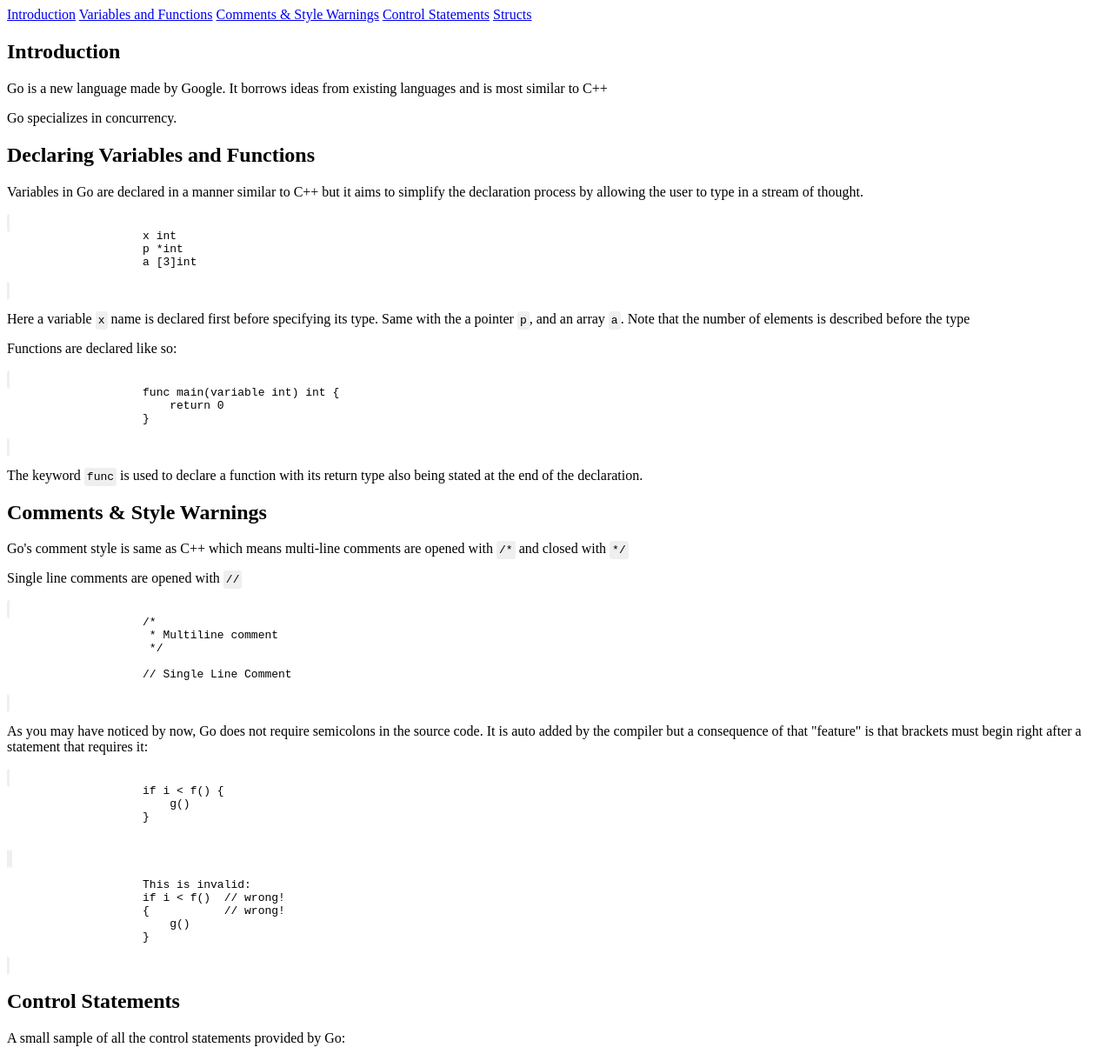
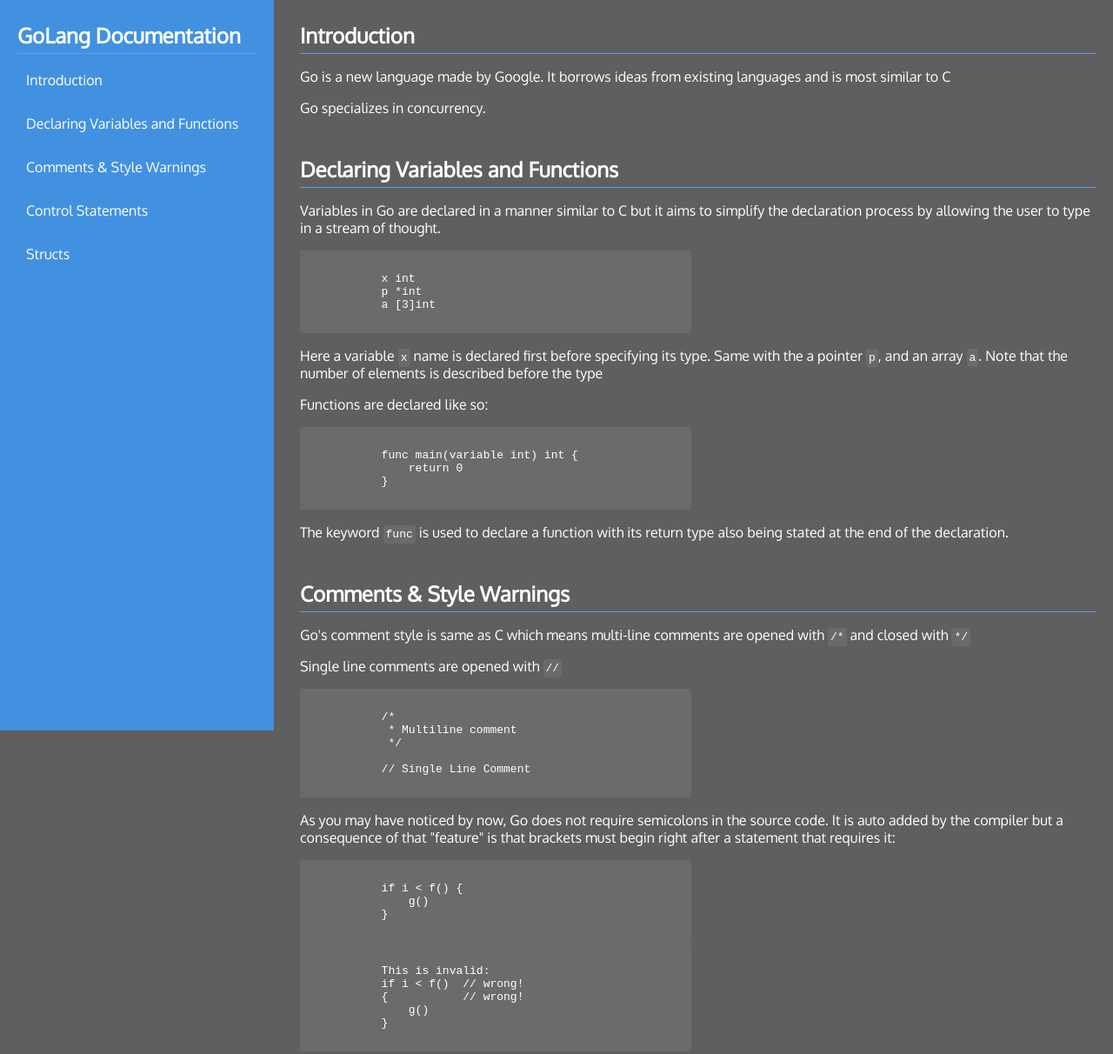
Before and after one commit to CyMathew/fcc_fe_techdocumentation, a plain HTML site: page index.html in a window 1280 px wide. Shown: the top 1212 px of the page at 87% size. Drawn offline with Linux system fonts and the light colour scheme.

Commit message:
Finished project

```diff
--- a/index.html
+++ b/index.html
@@ -11,82 +11,71 @@
 
     <nav id="navbar">
         <header>
+            <h1>GoLang Documentation</h1>
         </header>
-        <a href="#introduction" class="nav-link">Introduction</a>
-        <a href="#variables_and_functions" class="nav-link">Variables and Functions</a>
-        <a href="#comments" class="nav-link">Comments & Style Warnings</a>
-        <a href="#control_statements" class="nav-link">Control Statements</a>
-        <a href="#structs" class="nav-link">Structs</a>
+        <a href="#Introduction" class="nav-link">Introduction</a>
+        <a href="#Declaring_Variables_and_Functions" class="nav-link">Declaring Variables and Functions</a>
+        <a href="#Comments_&_Style_Warnings" class="nav-link">Comments & Style Warnings</a>
+        <a href="#Control_Statements" class="nav-link">Control Statements</a>
+        <a href="#Structs" class="nav-link">Structs</a>
     </nav>
 
     <main id="main-doc">
-        <section class="main-section" id="introduction">
+        <section class="main-section" id="Introduction">
             <header>
                 <h2>Introduction</h2>
             </header>
-            <p>Go is a new language made by Google. It borrows ideas from existing languages and is most similar to C++</p>
+            <p>Go is a new language made by Google. It borrows ideas from existing languages and is most similar to C</p>
             <p>Go specializes in concurrency.</p>
         </section>
-        <section class="main-section" id="variables_and_functions">
+        <section class="main-section" id="Declaring_Variables_and_Functions">
             <header>
                 <h2>Declaring Variables and Functions</h2>
             </header>
-            <p>Variables in Go are declared in a manner similar to C++ but it aims to simplify the declaration process by allowing the user to type in a stream of thought.</p>
-            <code>
-                <pre>
+            <p>Variables in Go are declared in a manner similar to C but it aims to simplify the declaration process by allowing the user to type in a stream of thought.</p>
+            <pre><code>
             x int
             p *int
             a [3]int
-                </pre>
-            </code>
+            </code></pre>
             <p>Here a variable <code>x</code> name is declared first before specifying its type. Same with the a pointer <code>p</code>, and an array <code>a</code>. Note that the number of elements is described before the type</p>
             <p>Functions are declared like so:</p>
-            <code>
-                <pre>
+            <pre><code>
             func main(variable int) int {
                 return 0
             }
-                </pre>
-            </code>
+            </code></pre>
             <p>The keyword <code>func</code> is used to declare a function with its return type also being stated at the end of the declaration.</p>
         </section>
-        <section class="main-section" id="comments">
+        <section class="main-section" id="Comments_&_Style_Warnings">
             <header>
                 <h2>Comments & Style Warnings</h2>
             </header>
-            <p>Go's comment style is same as C++ which means multi-line comments are opened with <code>/*</code> and closed with <code>*/</code></p>
+            <p>Go's comment style is same as C which means multi-line comments are opened with <code>/*</code> and closed with <code>*/</code></p>
             <p>Single line comments are opened with <code>//</code></p>
-            <code>
-                <pre>
+            <pre><code>
             /*
              * Multiline comment
              */
 
             // Single Line Comment
-                </pre>
-            </code>
+            </code></pre>
             <p>As you may have noticed by now, Go does not require semicolons in the source code. It is auto added by the compiler but a consequence of that "feature" is that brackets must begin right after a statement that requires it:</p>
-            <code>
-                <pre>
+            <pre><code>
             if i < f() {
                 g()
             }
+            </code></pre>
 
-                </pre>
-            </code>
-
-            <code>
-                <pre>
-
+            <pre><code>
             This is invalid:
             if i < f()  // wrong!
             {           // wrong!
                 g()
             }
-                </pre>
-            </code>
+            </code></pre>
         </section>
-        <section class="main-section" id="control_statements">
+        <section class="main-section" id="Control_Statements">
             <header>
                 <h2>Control Statements</h2>
             </header>
@@ -99,20 +88,20 @@
                 <li>break</li>
             </ul>
         </section>
-        <section class="main-section" id="structs">
+        <section class="main-section" id="Structs">
             <header>
                 <h2>Structs</h2>
             </header>
             <p>Structs are types that contain named fields. Used to create "objects" of sorts. Go doesn't have actual objects in the language</p>
-            <code>
-                <pre>
+            <pre><code>
             type T struct {
                 variableName1 string
                 variableName2 int
             }
-                </pre>
-            </code>
+            </code></pre>
         </section>
     </main>
+
+    <script src="https://cdn.freecodecamp.org/testable-projects-fcc/v1/bundle.js"></script>
 </body>
 </html>
--- a/style.css
+++ b/style.css
@@ -1,12 +1,103 @@
-code
+@import url('https://fonts.googleapis.com/css?family=Oxygen');
+
+body
 {
-    background-color: rgba(0, 0, 0, 0.063);
+    font-family: 'Oxygen', sans-serif;
+    margin: 0;
+    background-color: rgb(95, 95, 95);
+    color: white;
+}
+
+header
+{
+    border-bottom: 1px solid rgb(93, 159, 245);
+}
+
+h1, h2, h3
+{
+    display: inline-block;
+    margin: 5px 0;
+    color: white;
+}
+
+h1
+{
+    color: white;
+}
+
+#navbar
+{
+    position: fixed;
+    height: 100%;
+    width: 275px;
+    padding: 20px;
+    box-shadow: 0 1px 5px rgba(0, 0, 0, 0.025);
+    background-color: rgb(66, 145, 224);
+}
+
+.nav-link
+{
+    display: block;
+    margin: 10px 0px;
+    text-decoration: none;
+    color: white;
+    border: 1px black;
+    width: 100%;
+    padding: 10px;
+    transition: background-color .15s ease-in-out,
+                color .15s ease-in-out;
+}
+
+a:hover
+{
+    color: black;
+    background-color: white;
+}
+
+
+main
+{
+    margin-left: 325px;
+    padding: 20px;
+}
+
+section
+{
+    margin-bottom: 40px;
+}
+
+code, pre
+{
+    background-color: rgba(255, 255, 255, 0.075);
     padding: 3px;
     border-radius: 3px;
 }
 
+
+pre > code
+{
+    padding: 0;
+    background-color:transparent;
+}
+
 pre
 {
+    padding: 10px 0px;
     margin: 0;
-    padding: 0;
+    max-width: 450px;
 }
+
+@media (max-width: 700px)
+{
+    #navbar
+    {
+        position: initial;
+        width: 100%;
+        height: 300px;
+    }
+
+    main
+    {
+        margin: 0;
+    }
+}
```
Also changed, not shown: code_sample.txt (deleted). Lines whose indentation alone changed are shown as unchanged.
